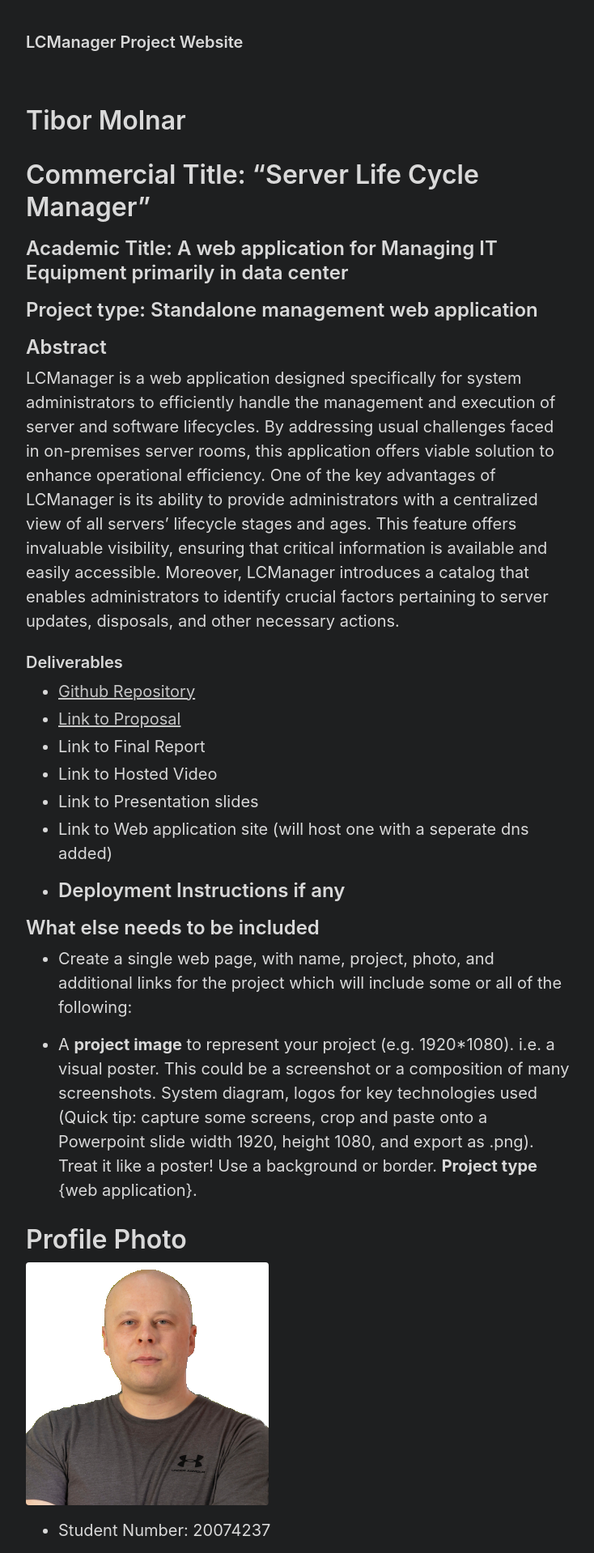
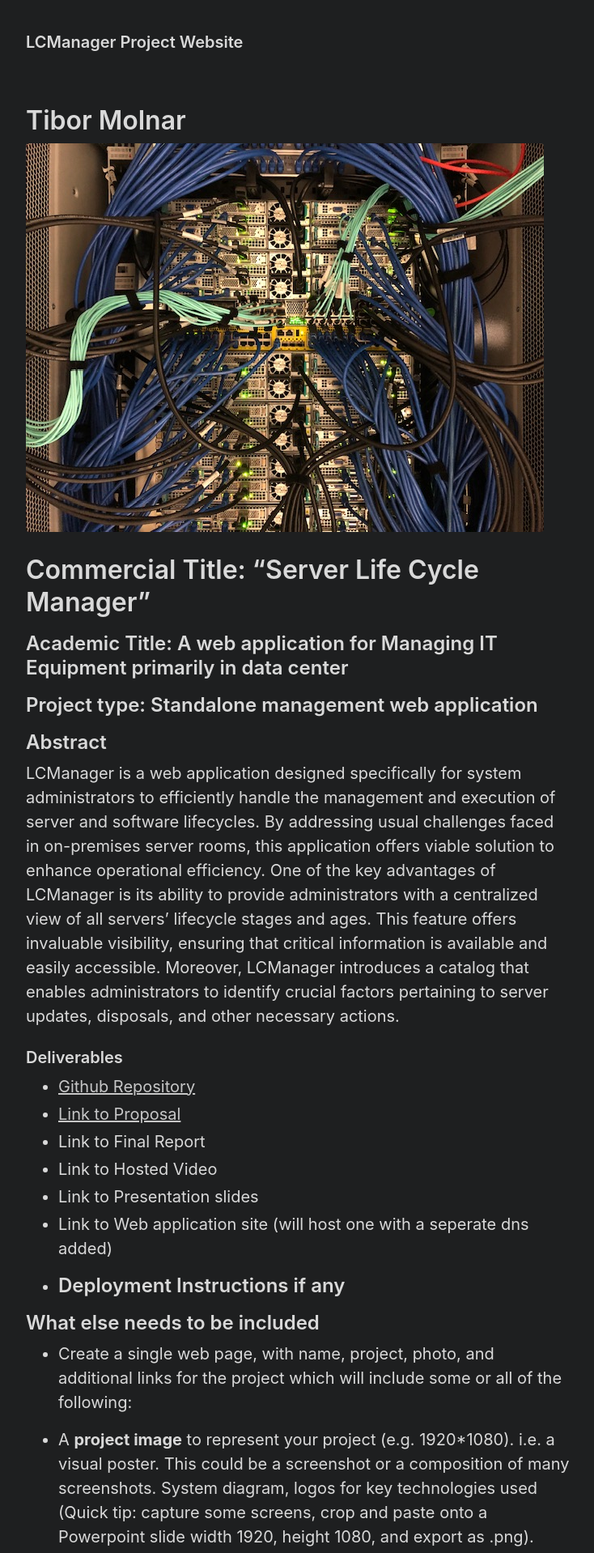
Before and after one commit to csibman27/csibman27.github.io, a Jekyll site: the page built from _posts/2024-02-06-introduction.md, in a window 1280 px wide. Shown: the top 1918 px of the page at 81% size, without its empty margins (272-1006 px from the left). Built offline with Jekyll 4.4.1, drawn with Linux system fonts in a browser that asks for light colours.

Commit message:
change structure5

```diff
--- a/_posts/2024-02-06-introduction.md
+++ b/_posts/2024-02-06-introduction.md
@@ -2,6 +2,8 @@
 layout: post
 title: Tibor Molnar
 ---
+
+![](/assets/img/server1.jpeg)
 
 
 # Commercial Title: “Server Life Cycle Manager”
@@ -34,6 +36,6 @@ LCManager is a web application designed specifically for system administrators t
 **Project type** {web application}.
 
 # Profile Photo
-![](/assets/img/tmolnar.png)
+![](/assets/img/tmolnar_pic.jpg)
 
--  Student Number: 20074237
+>  Student Number: 20074237
```
Also changed, not shown: assets/img/server1.jpeg (added), assets/img/tmolnar_pic.jpg (added), 1 other file.
